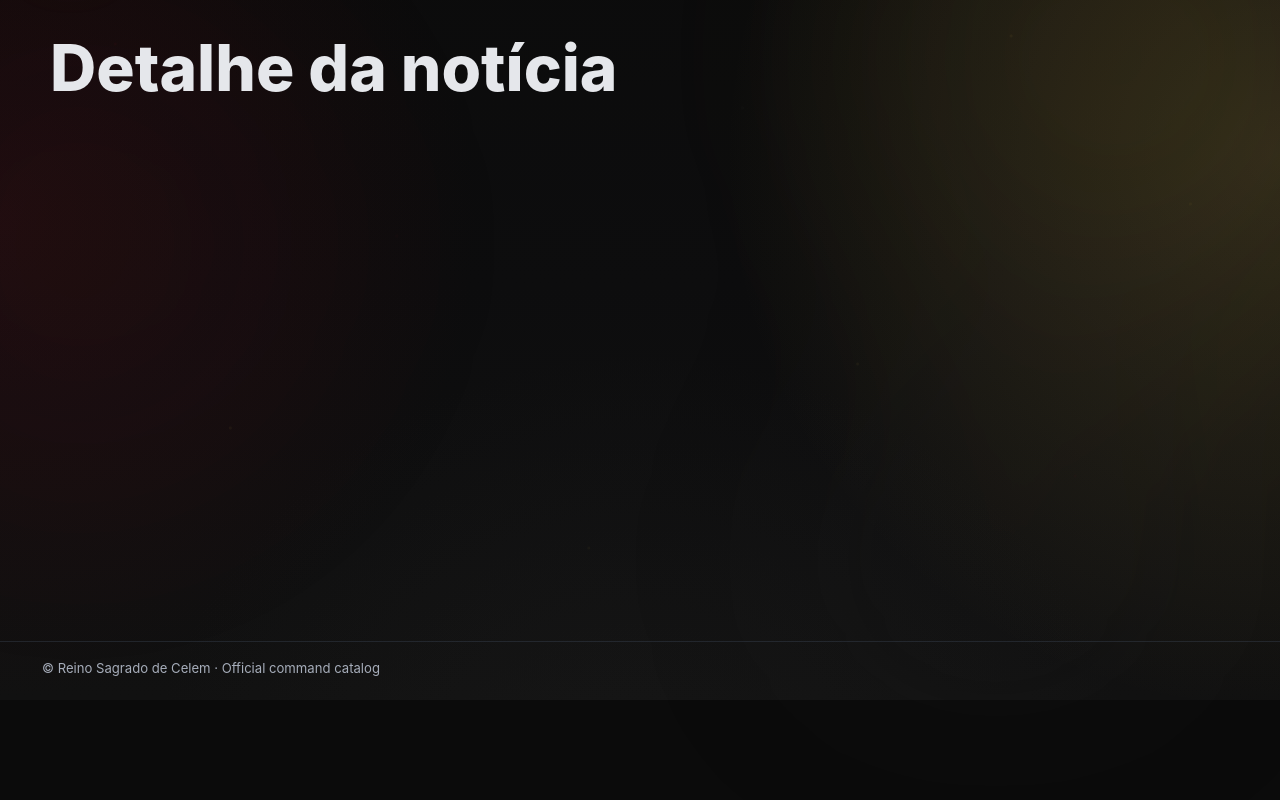
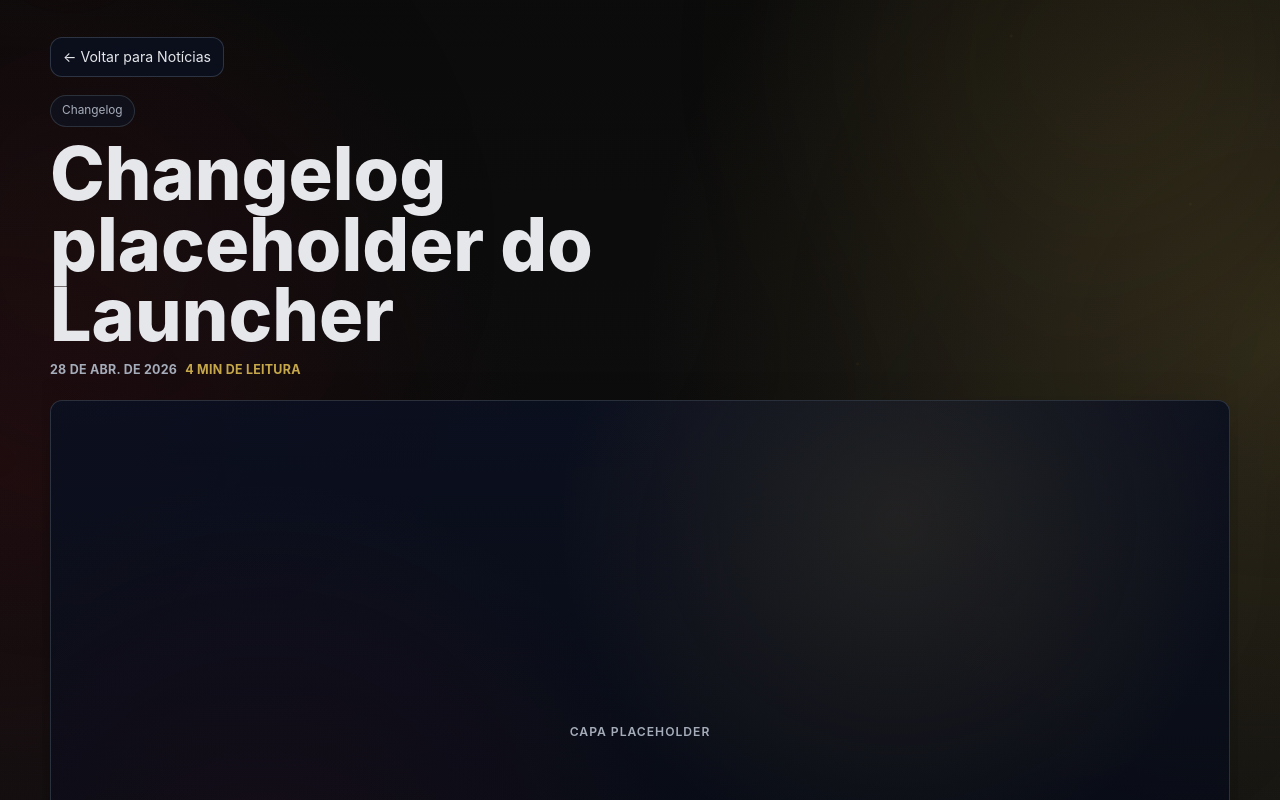
Before and after one commit to LuanTrindade95/CelemSite, an Angular app: page /news/changelog-launcher-placeholder in a window 1280 px wide. Shown: the part 100-900 px from the top of the page. Before the commit the page ends 800 px from the top, so only its background shows below. Built offline with nearby package versions, Linux system fonts and the light colour scheme; no server answers.

Commit message:
feat(news): visualizacao do item com estado not-found (news/N3)
Refs: docs/celem/pages/news.md

Phase: News N3

```diff
--- a/src/app/features/news/pages/news-detail/news-detail.component.html
+++ b/src/app/features/news/pages/news-detail/news-detail.component.html
@@ -1,5 +1,51 @@
 <div class="news-detail-page">
   <celem-section>
-    <h1>Detalhe da notícia</h1>
+    <div class="news-detail">
+      <celem-button variant="ghost" routerLink="/news" tabindex="-1">← Voltar para Notícias</celem-button>
+
+      @if (loading()) {
+        <div class="news-detail__loading" aria-label="Carregando notícia">
+          <span></span>
+          <div></div>
+          <p></p>
+        </div>
+      } @else if (item(); as article) {
+        <article class="news-article">
+          <header class="news-article__header">
+            <celem-badge [tone]="categoryTone(article.category)">
+              {{ categoryLabel(article.category) }}
+            </celem-badge>
+
+            <h1>{{ article.title }}</h1>
+
+            <p class="news-article__meta">
+              {{ formatDate(article.publishedAt) }}
+              @if (article.readingTimeMin) {
+                <span>{{ article.readingTimeMin }} min de leitura</span>
+              }
+            </p>
+          </header>
+
+          <celem-media-placeholder
+            ratio="16:9"
+            label="Capa placeholder"
+            [attr.aria-label]="'Capa placeholder da notícia: ' + article.title"
+            [src]="article.coverImage ?? ''"
+            [alt]="article.coverImage ? article.title : ''" />
+
+          <div class="news-article__body">
+            @for (paragraph of article.body; track paragraph) {
+              <p>{{ paragraph }}</p>
+            }
+          </div>
+        </article>
+      } @else {
+        <div class="news-detail__not-found" aria-live="polite">
+          <h1>Notícia não encontrada</h1>
+          <p>O slug informado não existe nos dados placeholder atuais.</p>
+          <celem-button variant="secondary" routerLink="/news" tabindex="-1">Voltar para Notícias</celem-button>
+        </div>
+      }
+    </div>
   </celem-section>
 </div>
--- a/src/app/features/news/pages/news-detail/news-detail.component.scss
+++ b/src/app/features/news/pages/news-detail/news-detail.component.scss
@@ -4,13 +4,156 @@
 
 .news-detail-page {
   display: block;
+  max-width: 100%;
+  overflow: hidden;
 }
 
-h1 {
+.news-detail {
+  display: grid;
+  gap: 18px;
+  min-width: 0;
+}
+
+.news-article {
+  display: grid;
+  gap: 22px;
+  min-width: 0;
+}
+
+.news-article__header {
+  display: grid;
+  gap: 12px;
+  max-width: 820px;
+  min-width: 0;
+}
+
+.news-article__header h1,
+.news-article__header p,
+.news-article__body p,
+.news-detail__not-found h1,
+.news-detail__not-found p {
   margin: 0;
+}
+
+.news-article__header h1,
+.news-detail__not-found h1 {
   color: var(--celem-text);
-  font-size: clamp(2.2rem, 6vw, 4rem);
+  font-size: clamp(2.2rem, 6vw, 4.6rem);
   font-weight: 800;
   letter-spacing: 0;
-  line-height: 0.98;
+  line-height: 0.96;
+  overflow-wrap: anywhere;
 }
+
+.news-article__meta {
+  display: flex;
+  flex-wrap: wrap;
+  gap: 8px;
+  align-items: center;
+  color: var(--celem-muted);
+  font-size: 0.78rem;
+  font-weight: 700;
+  letter-spacing: 0.02em;
+  line-height: 1.2;
+  text-transform: uppercase;
+}
+
+.news-article__meta span {
+  color: var(--celem-gold);
+}
+
+.news-article__body {
+  display: grid;
+  gap: 16px;
+  width: min(100%, 72ch);
+  color: var(--celem-muted);
+  font-family: var(--celem-font-sans);
+  font-size: 1rem;
+  line-height: 1.72;
+}
+
+.news-article__body p {
+  overflow-wrap: anywhere;
+}
+
+.news-detail__loading,
+.news-detail__not-found {
+  display: grid;
+  gap: 14px;
+  justify-items: start;
+  max-width: 820px;
+  min-width: 0;
+  padding: 18px;
+  border: 1px solid rgba(81, 91, 104, 0.42);
+  border-radius: var(--celem-radius-md);
+  background: rgba(8, 11, 18, 0.58);
+}
+
+.news-detail__loading {
+  min-height: 320px;
+  background:
+    linear-gradient(90deg, rgba(11, 16, 32, 0.72), rgba(20, 27, 42, 0.84), rgba(11, 16, 32, 0.72)),
+    rgba(8, 11, 18, 0.72);
+  background-size: 220% 100%;
+  animation: news-detail-skeleton 960ms ease-in-out infinite;
+}
+
+.news-detail__loading span,
+.news-detail__loading div,
+.news-detail__loading p {
+  border-radius: var(--celem-radius-sm);
+  background: rgba(166, 173, 186, 0.12);
+}
+
+.news-detail__loading span {
+  width: 120px;
+  min-height: 24px;
+}
+
+.news-detail__loading div {
+  width: min(100%, 640px);
+  min-height: 96px;
+}
+
+.news-detail__loading p {
+  width: min(100%, 520px);
+  min-height: 18px;
+}
+
+.news-detail__not-found p {
+  max-width: 62ch;
+  color: var(--celem-muted);
+  font-size: 0.96rem;
+  line-height: 1.55;
+}
+
+@keyframes news-detail-skeleton {
+  from {
+    background-position: 0 0;
+  }
+
+  to {
+    background-position: -220% 0;
+  }
+}
+
+@media (max-width: 760px) {
+  .news-detail {
+    width: min(100%, calc(100vw - 56px));
+  }
+
+  .news-article__header h1,
+  .news-detail__not-found h1 {
+    font-size: clamp(1.9rem, 11vw, 3rem);
+  }
+}
+
+@media (prefers-reduced-motion: reduce) {
+  .news-detail-page *,
+  .news-detail-page *::before,
+  .news-detail-page *::after {
+    animation-duration: 1ms !important;
+    transition-duration: 1ms !important;
+    scroll-behavior: auto !important;
+  }
+}
--- a/src/app/features/news/pages/news-detail/news-detail.component.ts
+++ b/src/app/features/news/pages/news-detail/news-detail.component.ts
@@ -1,11 +1,77 @@
-import { Component } from '@angular/core';
+import { Component, DestroyRef, OnInit, inject, signal } from '@angular/core';
+import { takeUntilDestroyed } from '@angular/core/rxjs-interop';
+import { ActivatedRoute, RouterLink } from '@angular/router';
+import { distinctUntilChanged, map, switchMap, tap } from 'rxjs';
+import { NewsCategory, NewsItem } from '../../models/news-item.model';
+import { NewsService } from '../../services/news.service';
+import { CelemBadgeComponent } from '../../../../shared/components/celem-badge/celem-badge.component';
+import { CelemButtonComponent } from '../../../../shared/components/celem-button/celem-button.component';
+import { CelemMediaPlaceholderComponent } from '../../../../shared/components/celem-media-placeholder/celem-media-placeholder.component';
 import { CelemSectionComponent } from '../../../../shared/components/celem-section/celem-section.component';
 
 @Component({
   selector: 'celem-news-detail',
   standalone: true,
-  imports: [CelemSectionComponent],
+  imports: [RouterLink, CelemBadgeComponent, CelemButtonComponent, CelemMediaPlaceholderComponent, CelemSectionComponent],
   templateUrl: './news-detail.component.html',
   styleUrl: './news-detail.component.scss',
 })
-export class NewsDetailComponent {}
+export class NewsDetailComponent implements OnInit {
+  private readonly destroyRef = inject(DestroyRef);
+  private readonly newsService = inject(NewsService);
+  private readonly route = inject(ActivatedRoute);
+
+  protected readonly item = signal<NewsItem | null>(null);
+  protected readonly loading = signal(true);
+
+  public ngOnInit(): void {
+    this.route.paramMap
+      .pipe(
+        map((params) => params.get('slug') ?? ''),
+        distinctUntilChanged(),
+        tap(() => {
+          this.loading.set(true);
+          this.item.set(null);
+        }),
+        switchMap((slug) => this.newsService.getBySlug(slug)),
+        takeUntilDestroyed(this.destroyRef),
+      )
+      .subscribe((item) => {
+        this.item.set(item ?? null);
+        this.loading.set(false);
+      });
+  }
+
+  protected categoryLabel(category: NewsCategory | string): string {
+    const labels: Record<NewsCategory, string> = {
+      update: 'Update',
+      evento: 'Evento',
+      changelog: 'Changelog',
+      vrising: 'V Rising',
+      servidor: 'Servidor',
+    };
+
+    return labels[category as NewsCategory] ?? category;
+  }
+
+  protected categoryTone(category: NewsCategory | string): 'neutral' | 'gold' | 'success' | 'warning' | 'danger' {
+    const tones: Record<NewsCategory, 'neutral' | 'gold' | 'success' | 'warning' | 'danger'> = {
+      update: 'gold',
+      evento: 'success',
+      changelog: 'neutral',
+      vrising: 'danger',
+      servidor: 'warning',
+    };
+
+    return tones[category as NewsCategory] ?? 'neutral';
+  }
+
+  protected formatDate(value: string): string {
+    return new Intl.DateTimeFormat('pt-BR', {
+      day: '2-digit',
+      month: 'short',
+      year: 'numeric',
+      timeZone: 'UTC',
+    }).format(new Date(value));
+  }
+}
```
Also changed, not shown: 1 other file (tests, documents, lock files or other folders).
